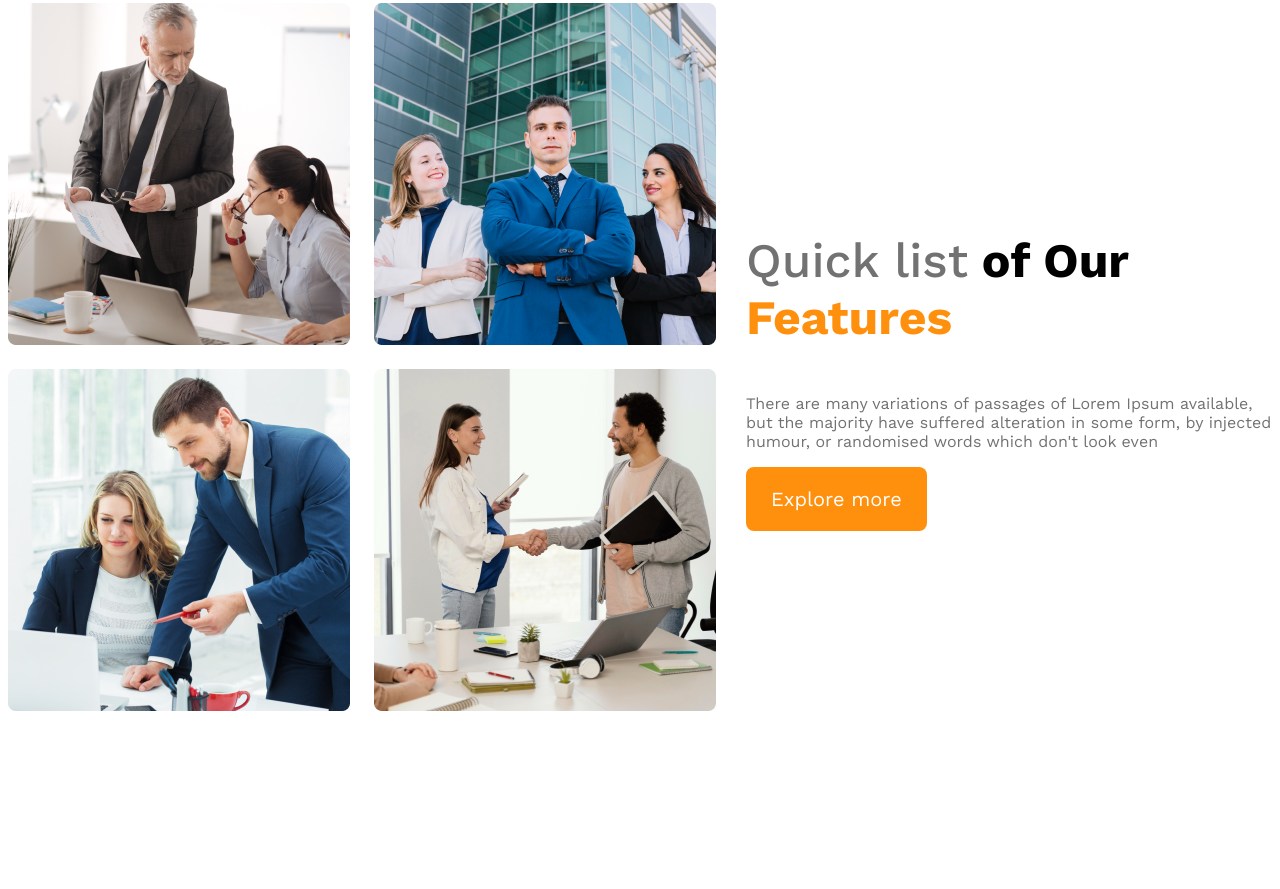
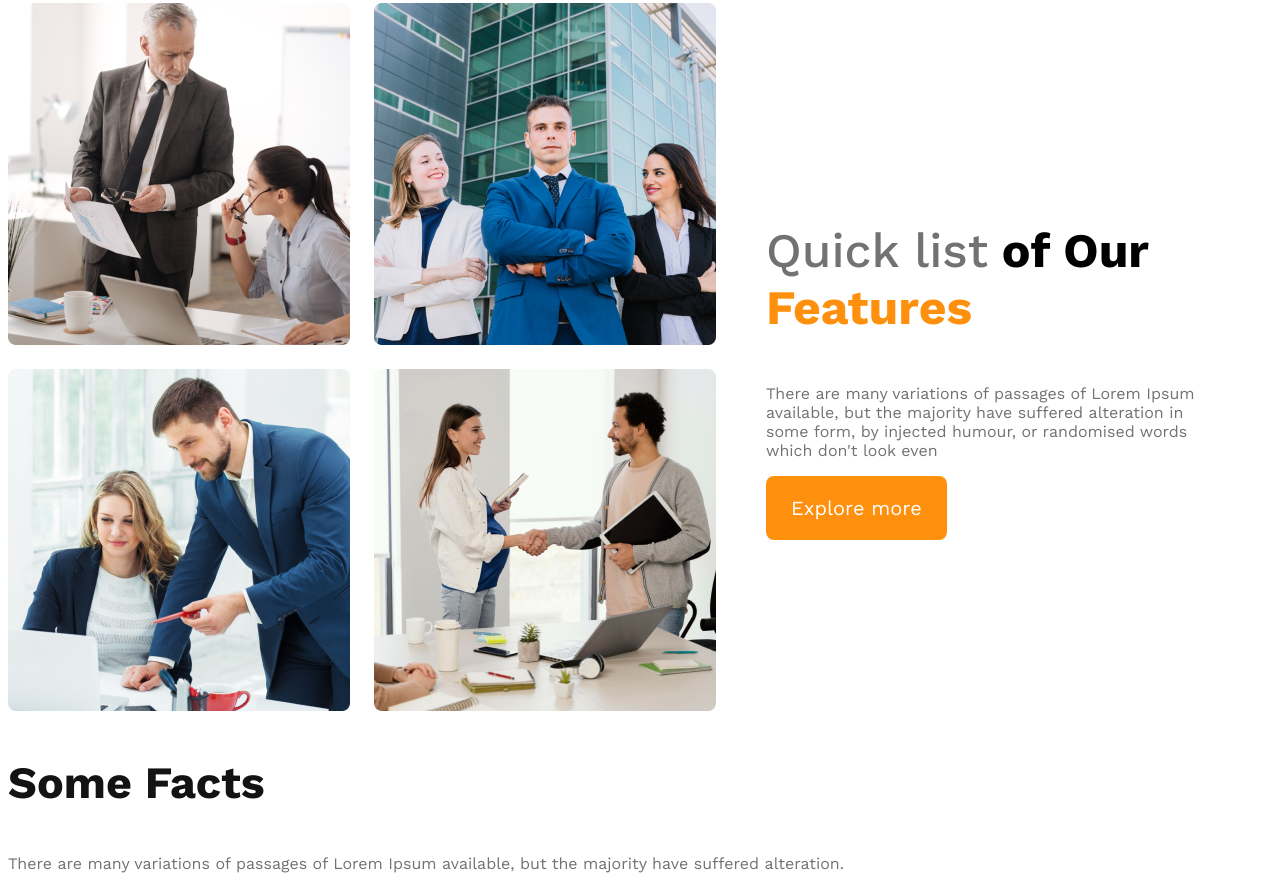
Before and after one commit to Rafil6969/g3-architects-website, a plain HTML site: page index.html in a window 1280 px wide. Shown: the part 1078-1967 px from the top of the page. Before the commit the page ends 1797 px from the top, so only its background shows below. Drawn offline with nearby package versions, Linux system fonts and the light colour scheme.

Commit message:
started features and facts section

```diff
--- a/index.html
+++ b/index.html
@@ -13,7 +13,7 @@
     <!-- header start -->
     <header>
         <nav>
-            <h3 class="nav-title">G3 Architects</h3>
+            <h3 class="section-title">G3 Architects</h3>
             <ul>
                 <li><a href="">home</a></li>
                 <li><a href="">about</a></li>
@@ -57,13 +57,22 @@
                 <img src="images/team4.png" alt="">
 
             </div>
-            <div class="tems-content">
+            <div class="teams-content">
                 <h3 class="teams-title"><span class="quick-list text-light-gray">Quick list</span> <span >of Our</span> <span class="text-features">Features</span></h3>
                 <p class="text-light-gray">There are many variations of passages of Lorem Ipsum available, but the majority have suffered alteration in some form, by injected humour, or randomised words which don't look even</p>
                 <button class="btn-primary">Explore more</button>
 
             </div>
 
+        </section>
+<!-- features section -->
+        <section class="features">
+
+        </section>
+        <!-- facts section  -->
+        <section class="facts">
+            <h3 class="section-title">Some Facts</h3>
+            <p class="text-light-gray">There are many variations of passages of Lorem Ipsum available, but the majority have suffered alteration.</p>
         </section>
 
 
--- a/styles/architect.css
+++ b/styles/architect.css
@@ -10,6 +10,13 @@
 .text-light-gray{
     color: #727272;
 }
+
+.section-title {
+    font-size: 2.8rem;
+    font-weight: 700;
+    color: #131313;
+}
+
 
 .btn-primary {
     border-radius: 8px;
@@ -35,11 +42,6 @@ nav {
     align-items: center;
 }
 
-.nav-title {
-    font-size: 2.8rem;
-    font-weight: 700;
-    color: #131313;
-}
 
 nav>ul {
     display: flex;
@@ -99,11 +101,10 @@ main{
     display: grid;
     grid-template-columns: repeat(2, 1fr);
     gap: 1.5rem;
-    padding-right: 30px;
 }
 .teams-content{
     padding-left: 50px;
-    /* padding-right: 50px; */
+    padding-right: 50px;
 
 }
 
```
